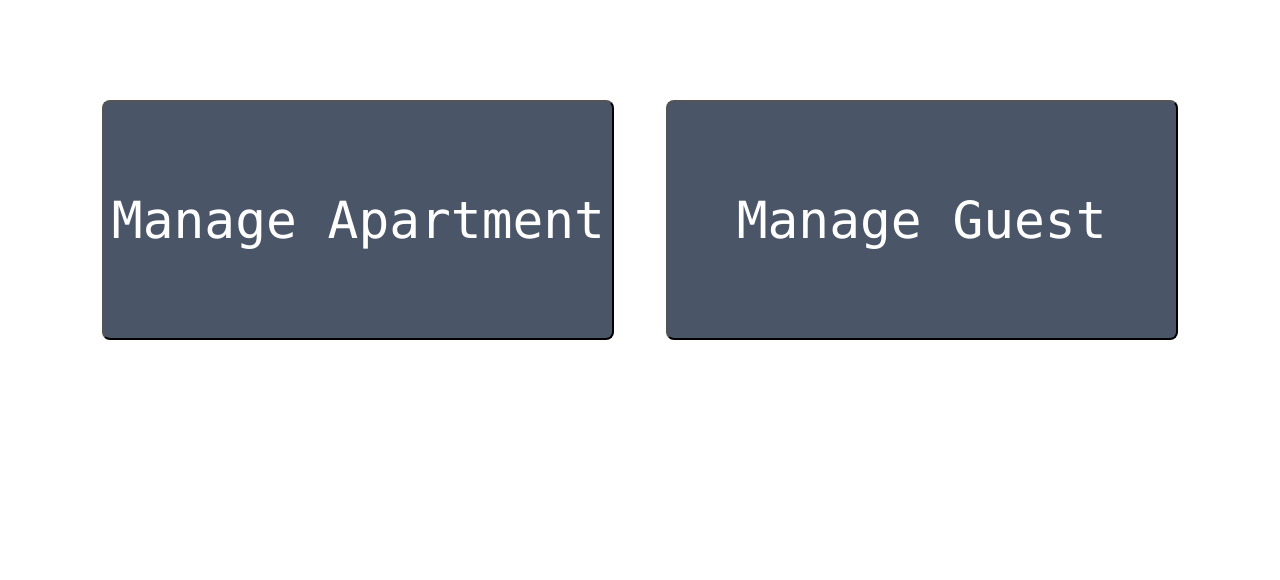
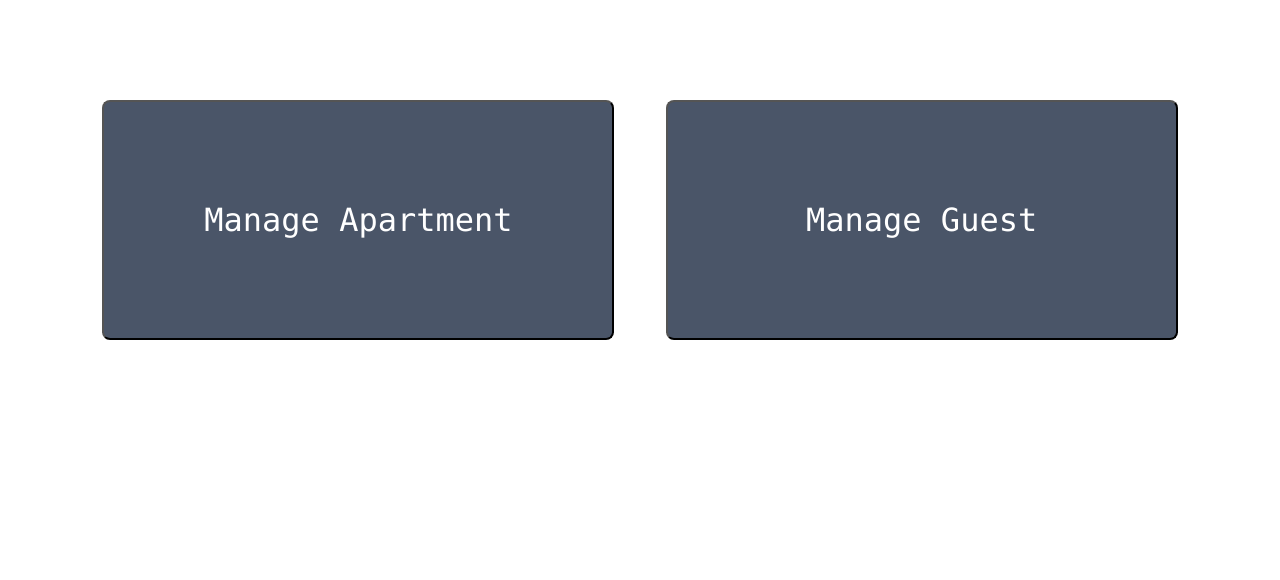
Before and after one commit to software-students-spring2025/2-web-app-web-surfer, a Flask app: page /admin_dashboard in a window 1280 px wide. Shown: the part 176-756 px from the top of the page. Run offline with Flask 3, Linux system fonts and the light colour scheme.

Commit message:
change style of admin dashboard

```diff
--- a/static/css/admin-dashboard.css
+++ b/static/css/admin-dashboard.css
@@ -14,7 +14,7 @@
     width: 40vw;
     border-radius: 8px;
     height: 30vh;
-    font-size: 4vw;
+    font-size: 4vh;
     margin-top: 140px;
     background-color: #4a5568;
     color: #fff;
@@ -28,7 +28,7 @@
     width: 40vw;
     border-radius: 8px;
     height: 30vh;
-    font-size: 4vw;
+    font-size: 4vh;
     margin-top: 140px;
     color: #fff;
     font-family: Monaco, Monospace;
```
